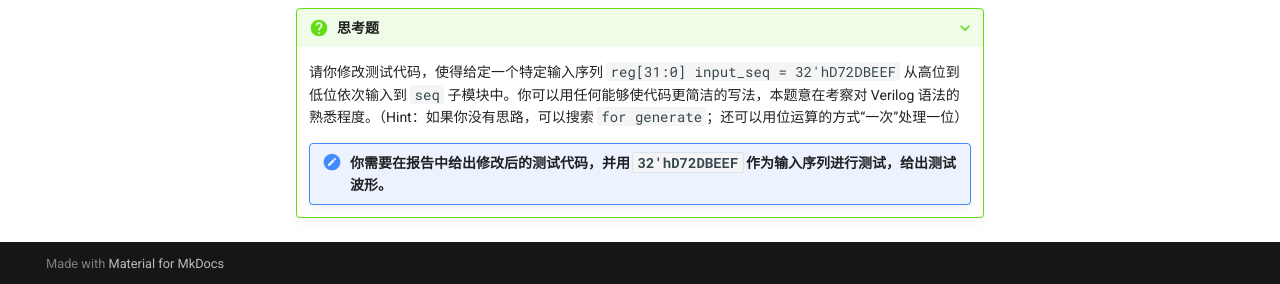
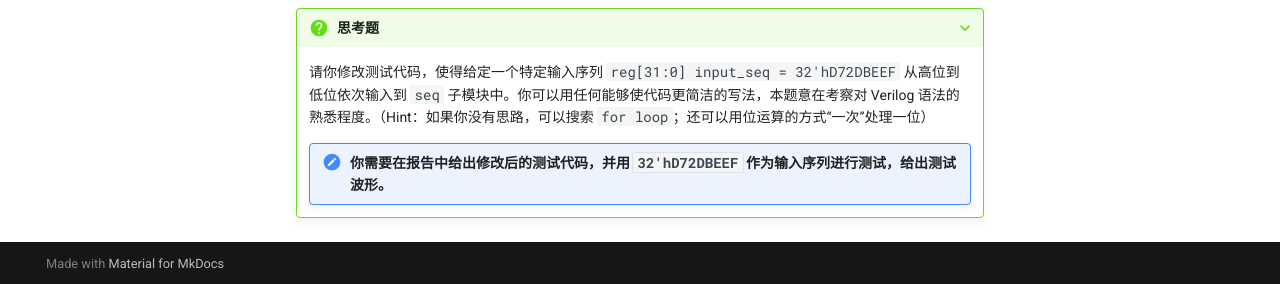
Before and after one commit to Guahao31/2023_CO, an MkDocs documentation site: the page built from docs/Lab1/FSM/FSM.md, in a window 1280 px wide and 900 px high, scrolled down 1295 px. Shown: the part 613-897 px from the top of the window. Built offline with MkDocs 1.6.1 and Material for MkDocs 9.7.7, drawn with Linux system fonts in a browser that asks for light colours; comment, search, counter and statistics services are not loaded.

Commit message:
fix: hint for Lab1-FSM

```diff
--- a/docs/Lab1/FSM/FSM.md
+++ b/docs/Lab1/FSM/FSM.md
@@ -66,5 +66,5 @@ endmodule
 附件 `seq_moore/seq_moore_tb.v` 已经给出了基本的测试代码，但是它有点冗长了，
 
 ???+ question "思考题"
-    请你修改测试代码，使得给定一个特定输入序列 `reg[31:0] input_seq = 32'hD72DBEEF` 从高位到低位依次输入到 `seq` 子模块中。你可以用任何能够使代码更简洁的写法，本题意在考察对 Verilog 语法的熟悉程度。（Hint：如果你没有思路，可以搜索 `for generate`；还可以用位运算的方式“一次”处理一位）
+    请你修改测试代码，使得给定一个特定输入序列 `reg[31:0] input_seq = 32'hD72DBEEF` 从高位到低位依次输入到 `seq` 子模块中。你可以用任何能够使代码更简洁的写法，本题意在考察对 Verilog 语法的熟悉程度。（Hint：如果你没有思路，可以搜索 `for loop`；还可以用位运算的方式“一次”处理一位）
     !!! note "你需要在报告中给出修改后的测试代码，并用 `32'hD72DBEEF` 作为输入序列进行测试，给出测试波形。"
```
Also changed, not shown: docs/index.md (+1 -0 lines).
